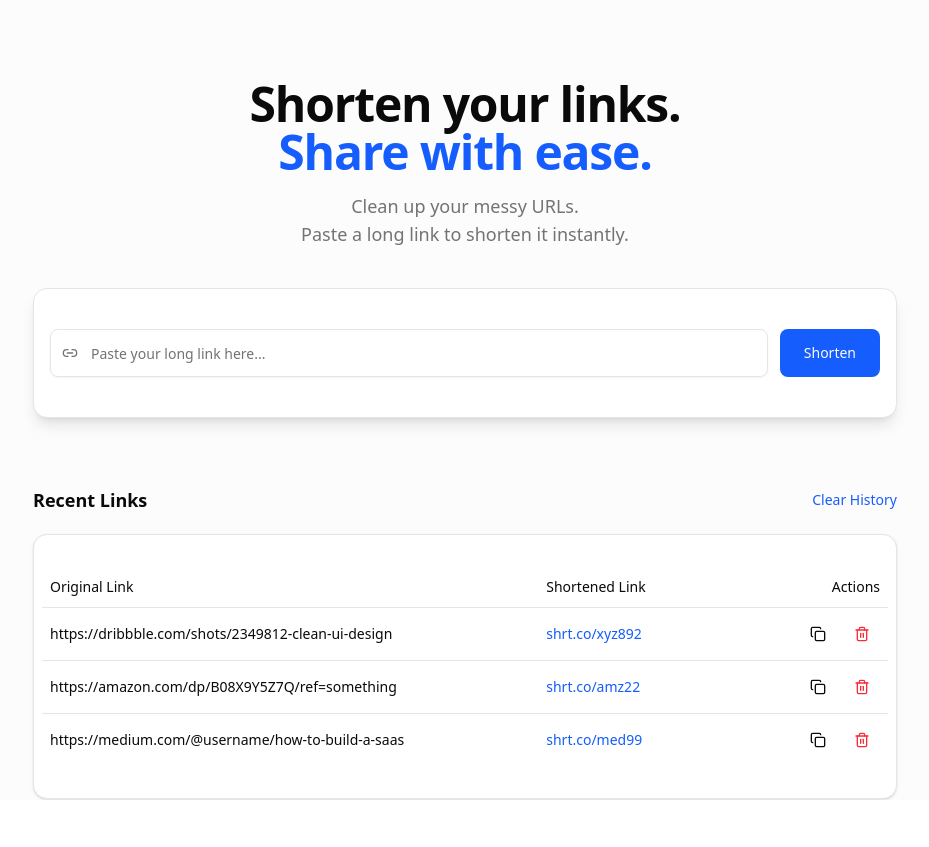
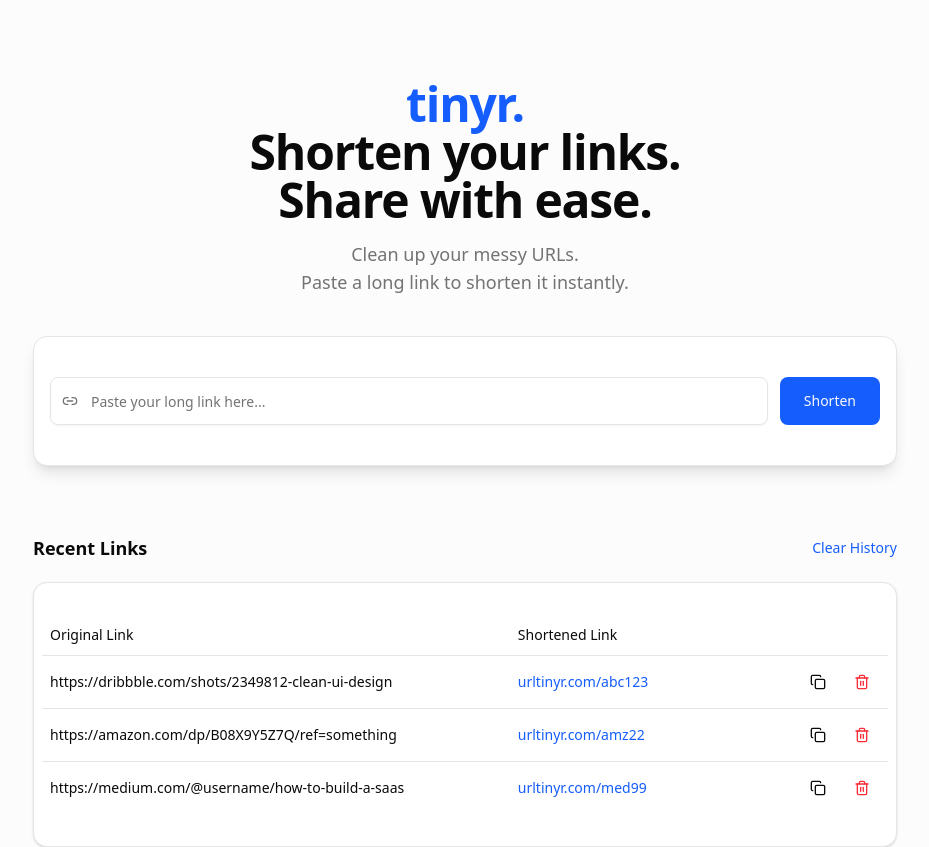
Before and after one commit to jingavin/short-url, a React (Vite) app in the folder apps/web/: page / in a window 1280 px wide. Shown: the whole page, without its empty margins (175-1104 px from the left). Before the commit the page ends 800 px from the top, so only its background shows below. Built offline with nearby package versions, Linux system fonts and the light colour scheme.

Commit message:
home styling

```diff
--- a/apps/web/src/components/RecentLinksTable.tsx
+++ b/apps/web/src/components/RecentLinksTable.tsx
@@ -33,7 +33,6 @@ export function RecentLinksTable({ links, onClear, onCopy, onDelete }: RecentLin
               <TableRow className="p-10">
                 <TableHead>Original Link</TableHead>
                 <TableHead>Shortened Link</TableHead>
-                <TableHead className="text-right">Actions</TableHead>
               </TableRow>
             </TableHeader>
 
--- a/apps/web/src/components/ShortenLinkForm.tsx
+++ b/apps/web/src/components/ShortenLinkForm.tsx
@@ -1,6 +1,5 @@
 import { useState } from "react";
 import { Link2 } from "lucide-react";
-
 import { Button } from "@/components/ui/button";
 import { Input } from "@/components/ui/input";
 import { Card, CardContent } from "@/components/ui/card";
@@ -13,7 +12,7 @@ type ShortenLinkFormProps = {
 export function ShortenLinkForm({ onShorten, isLoading }: ShortenLinkFormProps) {
   const [url, setUrl] = useState("");
 
-  function handleSubmit(e: React.FormEvent) {
+  function handleSubmit(e: React.SubmitEvent) {
     e.preventDefault();
     const trimmed = url.trim();
     if (!trimmed) return;
--- a/apps/web/src/pages/Home.tsx
+++ b/apps/web/src/pages/Home.tsx
@@ -6,17 +6,17 @@ export default function Home() {
     {
       id: 1,
       original: "https://dribbble.com/shots/2349812-clean-ui-design",
-      short: "shrt.co/xyz892",
+      short: "urltinyr.com/abc123",
     },
     {
       id: 2,
       original: "https://amazon.com/dp/B08X9Y5Z7Q/ref=something",
-      short: "shrt.co/amz22",
+      short: "urltinyr.com/amz22",
     },
     {
       id: 3,
       original: "https://medium.com/@username/how-to-build-a-saas",
-      short: "shrt.co/med99",
+      short: "urltinyr.com/med99",
     },
   ];
 
@@ -42,9 +42,11 @@ export default function Home() {
     <div className="min-h-screen bg-muted/30">
       <section className="max-w-4xl mx-auto px-4 pt-20 text-center">
         <h1 className="text-5xl font-extrabold tracking-tight">
+          <span className="text-blue-600">tinyr.</span>
+          <br />
           Shorten your links.
           <br />
-          <span className="text-blue-600">Share with ease.</span>
+          Share with ease.
         </h1>
 
         <p className="mt-4 text-muted-foreground text-lg">
```
